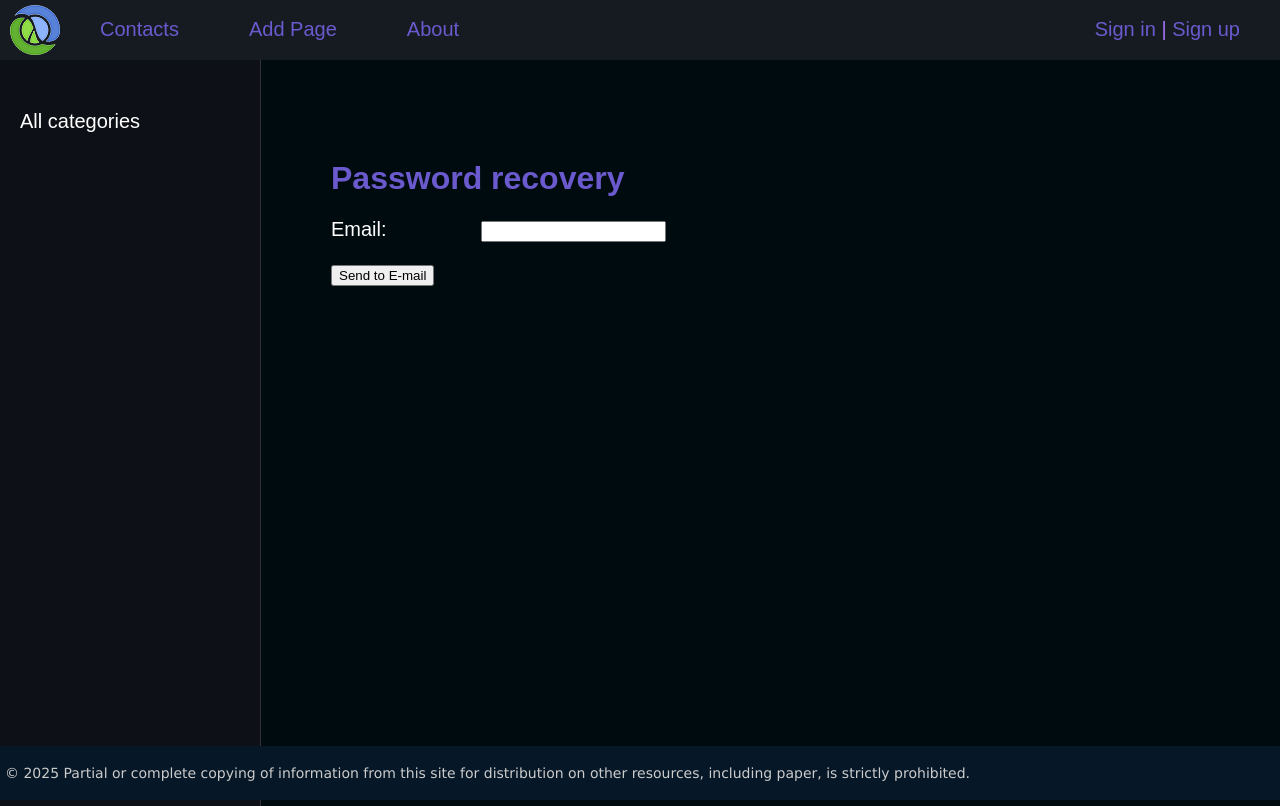
After one commit to vitaliminkouski/Django-projects, a Django app: page /users/password-reset/ in a window 1280 px wide. The commit adds this page. Run offline with Django 5.2, Linux system fonts and the light colour scheme; data that the repository does not hold is empty.

Commit message:
added password recovery

```diff
--- a/django/sitewomen/users/templates/users/login.html
+++ b/django/sitewomen/users/templates/users/login.html
@@ -11,5 +11,7 @@
     <div class="form-error">{{f.errors}}</div>
     {%endfor%}
     <p><button type="submit">Login </button> </p>
+
+    <p><a href="{% url 'users:password_reset' %}">Forgot password</a></p>
 </form>
 {%endblock%}
--- /dev/null
+++ b/django/sitewomen/users/templates/users/password_reset_complete.html
@@ -0,0 +1,5 @@
+{% extends 'base.html' %}
+{% block content %}
+<h1>Password has been changed</h1>
+<p><a href="{% url 'users:login' %}">Log in</a></p>
+{% endblock %}
--- /dev/null
+++ b/django/sitewomen/users/templates/users/password_reset_form.html
@@ -0,0 +1,16 @@
+{% extends 'base.html' %}
+
+{% block content %}
+
+<h1>Password recovery</h1>
+<form method="post">
+    {% csrf_token %}
+    <div class="form-error">{{ form.non_field_errors }}</div>
+    {% for f in form %}
+    <p><label class="form-label" for="{{ f.id_for_label }}">{{ f.label }}: </label>{{ f }}</p>
+    <div class="form-error">{{ f.errors }}</div>
+    {% endfor %}
+    <button type="submit">Send to E-mail</button>
+</form>
+
+{% endblock %}
--- a/django/sitewomen/users/urls.py
+++ b/django/sitewomen/users/urls.py
@@ -1,16 +1,33 @@
 from debug_toolbar.urls import app_name
 from django.urls import path
-from django.contrib.auth.views import LogoutView, PasswordChangeView, PasswordChangeDoneView
+from django.urls import reverse_lazy
+from django.contrib.auth.views import LogoutView, PasswordChangeView, PasswordChangeDoneView, PasswordResetView, \
+    PasswordResetDoneView, PasswordResetCompleteView, PasswordResetConfirmView
 from . import views
 
-app_name='users'
+app_name = 'users'
 
-urlpatterns=[
+urlpatterns = [
     path('login/', views.LoginUser.as_view(), name='login'),
     path('logout/', LogoutView.as_view(), name='logout'),
     path('register/', views.RegisterUser.as_view(), name='register'),
     path('profile/', views.ProfileUser.as_view(), name='profile'),
     path('password-change/', views.UserChangePassword.as_view(), name='password_change'),
-    path('password-change/done/', PasswordChangeDoneView.as_view(template_name='users/password_change_done.html'), name='password_change_done')
+    path('password-change/done/', PasswordChangeDoneView.as_view(template_name='users/password_change_done.html'),
+         name='password_change_done'),
+    path('password-reset/',
+         PasswordResetView.as_view(template_name='users/password_reset_form.html',
+                                   email_template_name='users/password_reset_email.html',
+                                   success_url=reverse_lazy('users:password_reset_done')),
+         name='password_reset'),
+    path('password-reset/done', PasswordResetDoneView.as_view(template_name='users/password_reset_done.html'),
+         name='password_reset_done'),
 
+    path('password-reset/<uidb64>/<token>/',
+         PasswordResetConfirmView.as_view(template_name="users/password_reset_confirm.html",
+                                          success_url=reverse_lazy('users:password_reset_complete')),
+         name='password_reset_confirm'),
+    path('password-reset/complete',
+         PasswordResetCompleteView.as_view(template_name='users/password_reset_complete.html'),
+         name='password_reset_complete')
 ]
```
Also changed, not shown: django/sitewomen/users/templates/users/password_reset_confirm.html (added, +16 -0 lines), django/sitewomen/users/templates/users/password_reset_done.html (added, +10 -0 lines), django/sitewomen/users/templates/users/password_reset_email.html (added, +16 -0 lines).
